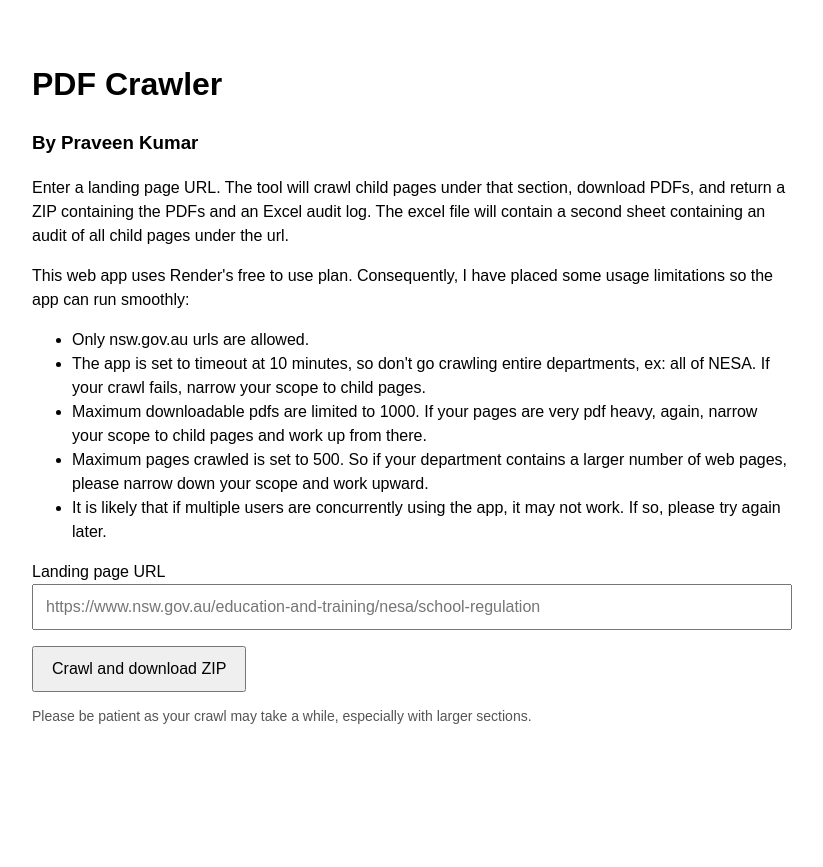
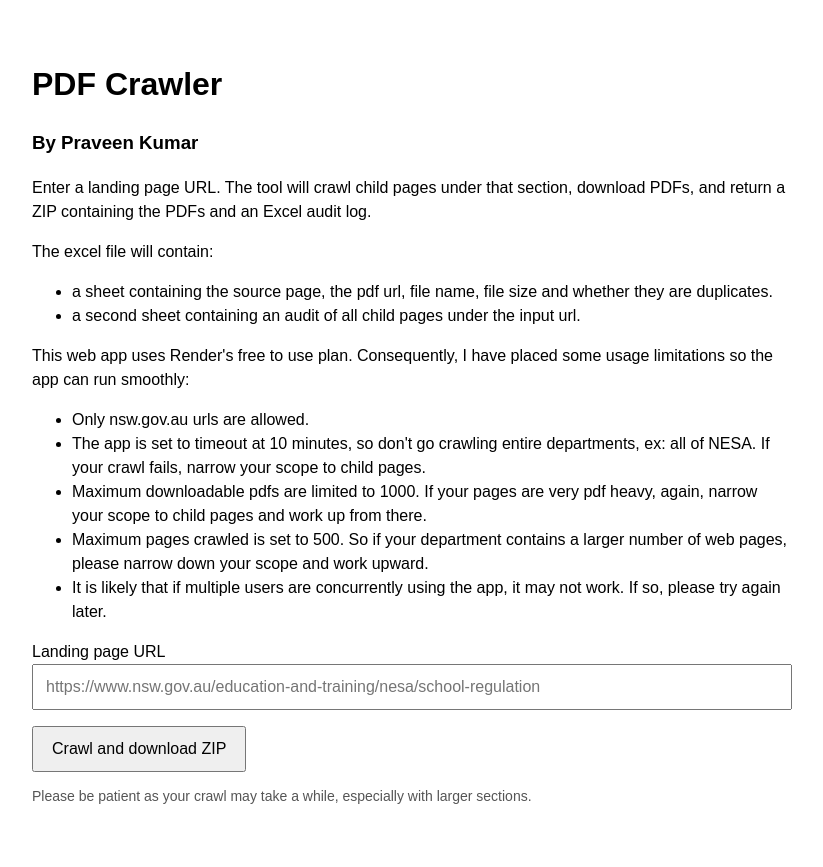
Before and after one commit to myic90/pdf-crawler, a Flask app: page / in a window 1280 px wide. Shown: the whole page, without its empty margins (228-1051 px from the left). Before the commit the page ends 724 px from the top, so only its background shows below. Run offline with Flask 3, Linux system fonts and the light colour scheme.

Commit message:
Update index.html

```diff
--- a/templates/index.html
+++ b/templates/index.html
@@ -104,8 +104,12 @@
   <h3>By Praveen Kumar</h3>
 
   <p>
-    Enter a landing page URL. The tool will crawl child pages under that section, download PDFs, and return a ZIP containing the PDFs and an Excel audit log. The excel file will contain a second sheet containing an audit of all child pages under the url. <br/>
-  </p>
+    Enter a landing page URL. The tool will crawl child pages under that section, download PDFs, and return a ZIP containing the PDFs and an Excel audit log.</p>
+  <p>The excel file will contain:</p>
+    <ul>
+      <li>a sheet containing the source page, the pdf url, file name, file size and whether they are duplicates.</li>
+      <li>a second sheet containing an audit of all child pages under the input url.</li>
+    </ul>
   <p>This web app uses Render's free to use plan. Consequently, I have placed some usage limitations so the app can run smoothly:</p>
   <ul>
     <li>Only nsw.gov.au urls are allowed.</li>
```
